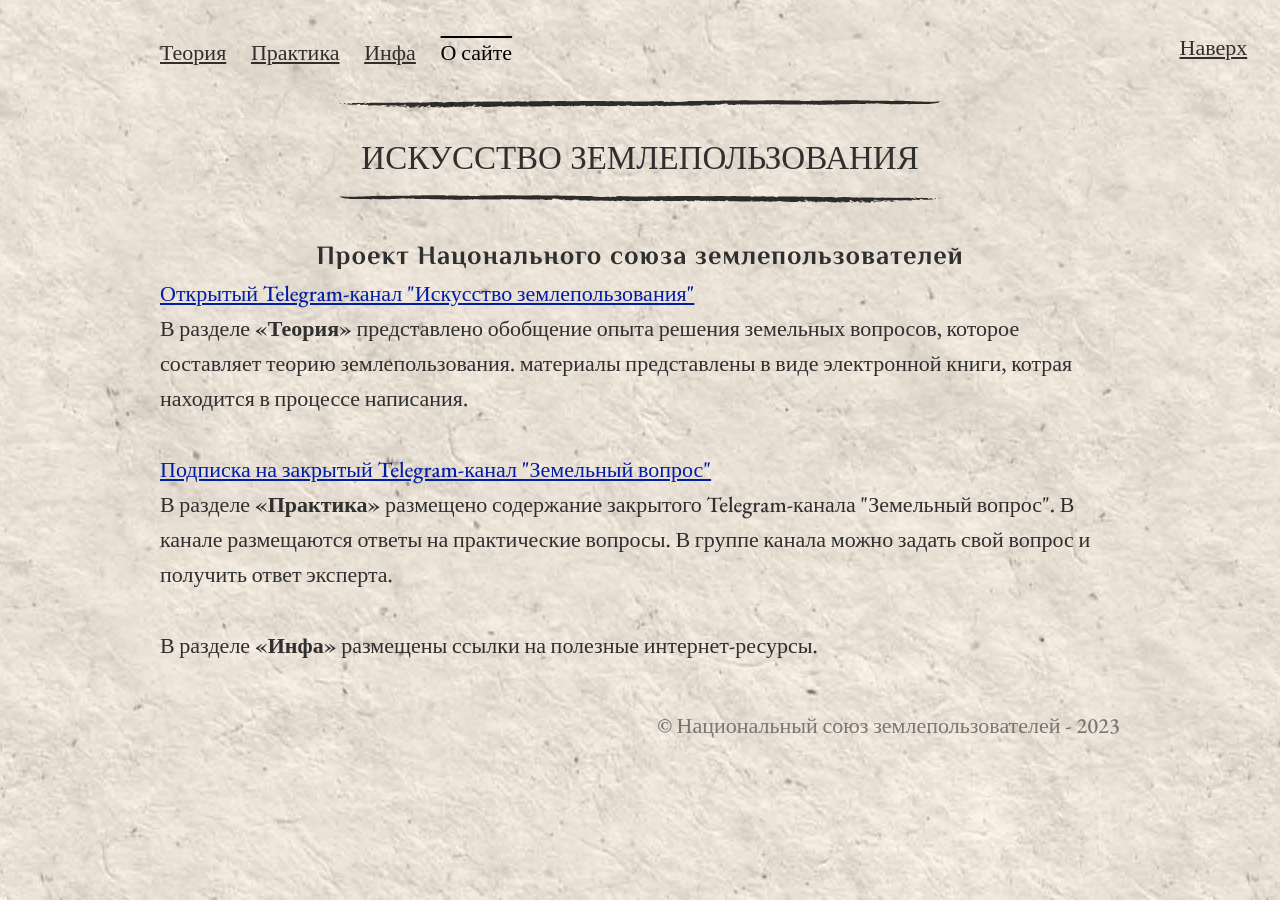
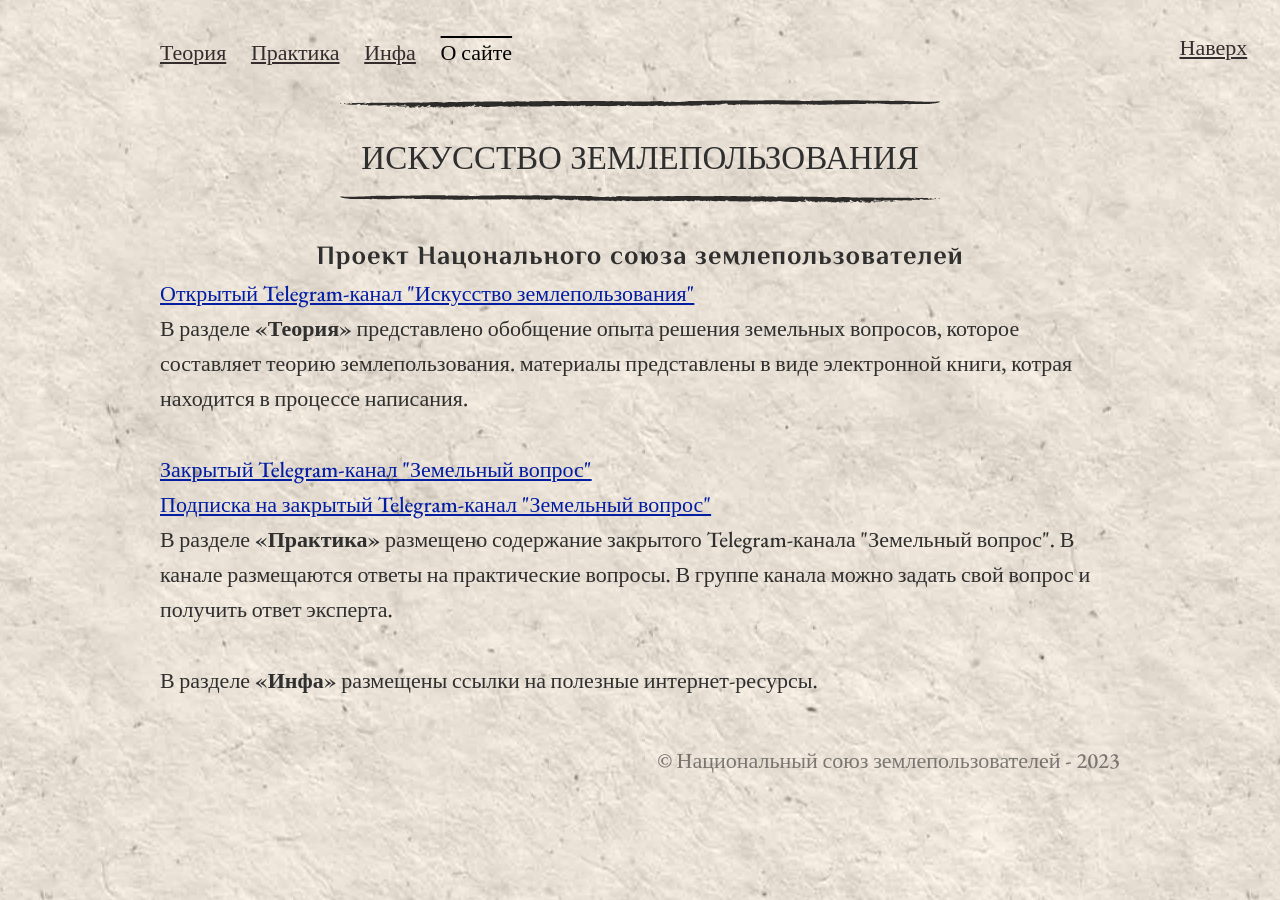
Before and after one commit to SergSi/land-use-art, a Jekyll site: the page built from index.md, in a window 1280 px wide. Built offline with Jekyll 4.4.1, drawn with Linux system fonts in a browser that asks for light colours; some web fonts are replaced.

Commit message:
Update index.md

```diff
--- a/index.md
+++ b/index.md
@@ -9,6 +9,7 @@ layout: about
 
 В разделе <strong>«Теория»</strong> представлено обобщение опыта решения земельных вопросов, которое составляет теорию землепользования. материалы представлены в виде электронной книги, котрая находится в процессе написания.<br><br>
 
+<a href="https://t.me/+cPQKsXy9Mrc2NDgy" target="blank" style="color: #031da3">Закрытый Telegram-канал "Земельный вопрос"</a><br>
 <a href="https://paywall.pw/kp6nnmpvla6z" target="blank" style="color: #031da3">Подписка на закрытый Telegram-канал "Земельный вопрос"</a><br>
 
 В разделе <strong>«Практика»</strong> размещено содержание закрытого Telegram-канала "Земельный вопрос". В канале размещаются ответы на практические вопросы. В группе канала можно задать свой вопрос и получить ответ эксперта.<br><br>
```
